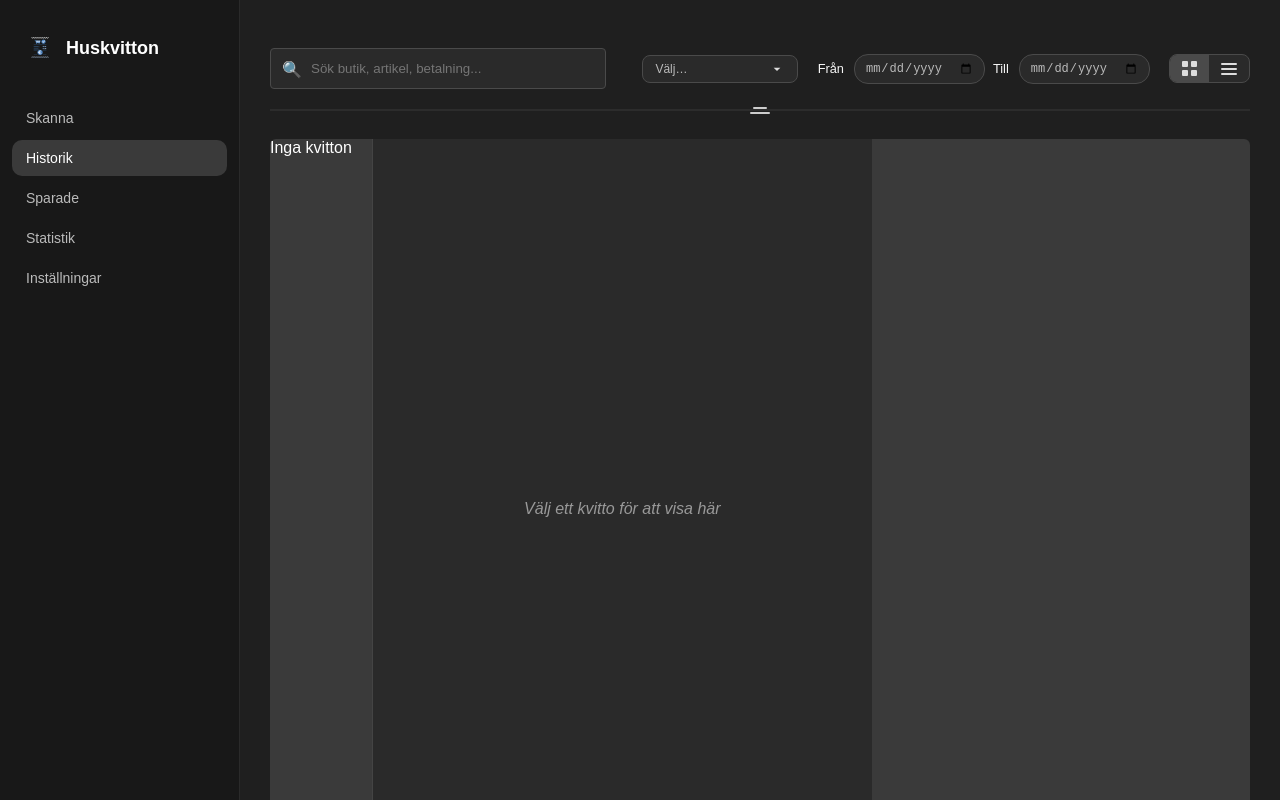
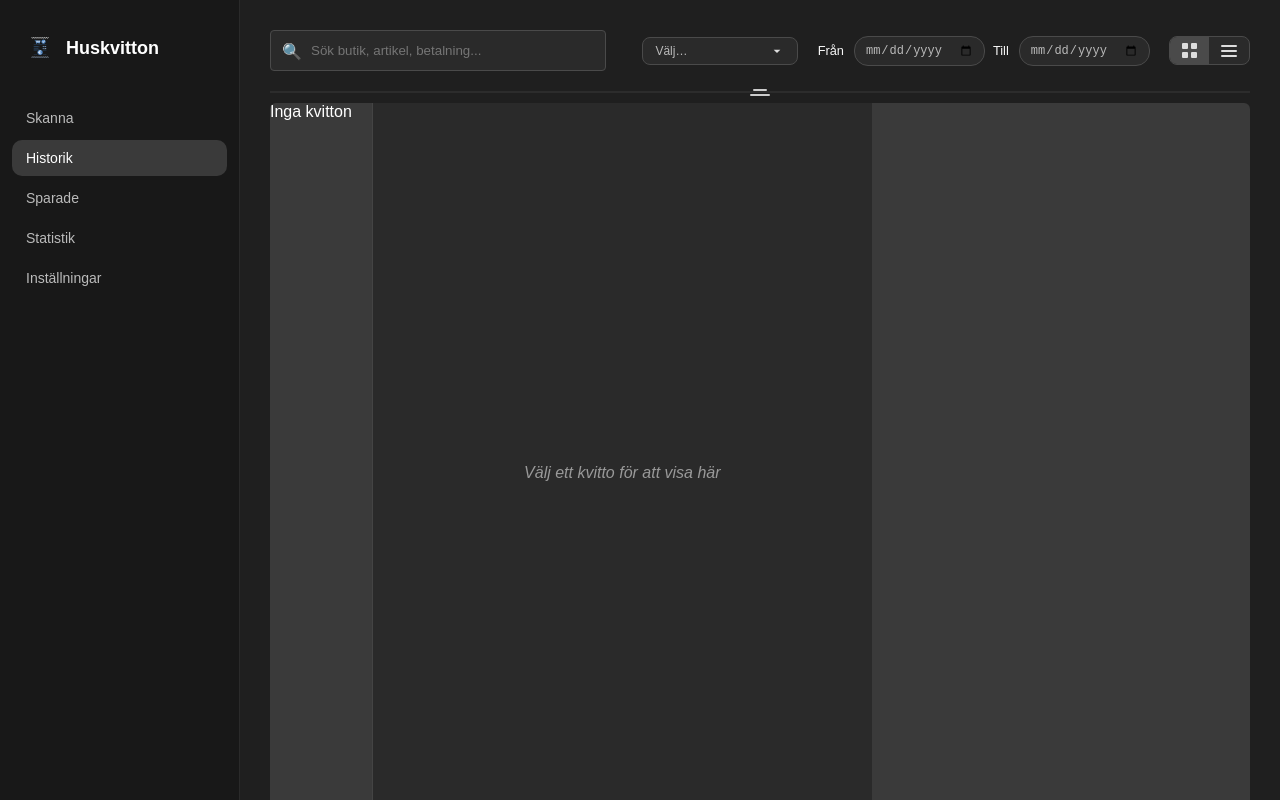
Before and after one commit to Sarhad127/receipt-frontend-react, a React (Vite) app: page /historik in a window 1280 px wide. Built offline with nearby package versions, Linux system fonts and the light colour scheme.

Commit message:
update 52

```diff
--- a/src/components/Filter/PageHeader.css
+++ b/src/components/Filter/PageHeader.css
@@ -1,7 +1,8 @@
 .page-header {
+    position: relative;
     display: flex;
-    justify-content: flex-start;
-    padding: 18px 0 0 0;
+    flex-direction: column;
+    z-index: 10;
 }
 
 .page-header {
@@ -15,9 +16,8 @@
 }
 
 .page-header.expanded .advanced-filters {
-    max-height: 200px;
+    max-height: 300px;
     opacity: 1;
-    margin-top: 12px;
 }
 
 .search-input-wrapper {
@@ -252,11 +252,18 @@
 }
 
 .advanced-filters {
+    position: absolute;
+    top: 100%;
+    left: 0;
+    right: 0;
+    background-color: #1f1f1f;
+    padding: 16px 24px;
+    display: flex;
+    gap: 32px;
     max-height: 0;
     overflow: hidden;
     opacity: 0;
     transition: max-height 0.3s ease, opacity 0.2s ease;
-    justify-content: center;
 }
 
 .advanced-filters {
--- a/src/components/style/pages/SavedPage.css
+++ b/src/components/style/pages/SavedPage.css
@@ -81,6 +81,7 @@
     display: flex;
     flex-direction: column;
     gap: 6px;
+    padding: 0 20px;
 }
 
 .receipt-item.list {
```
